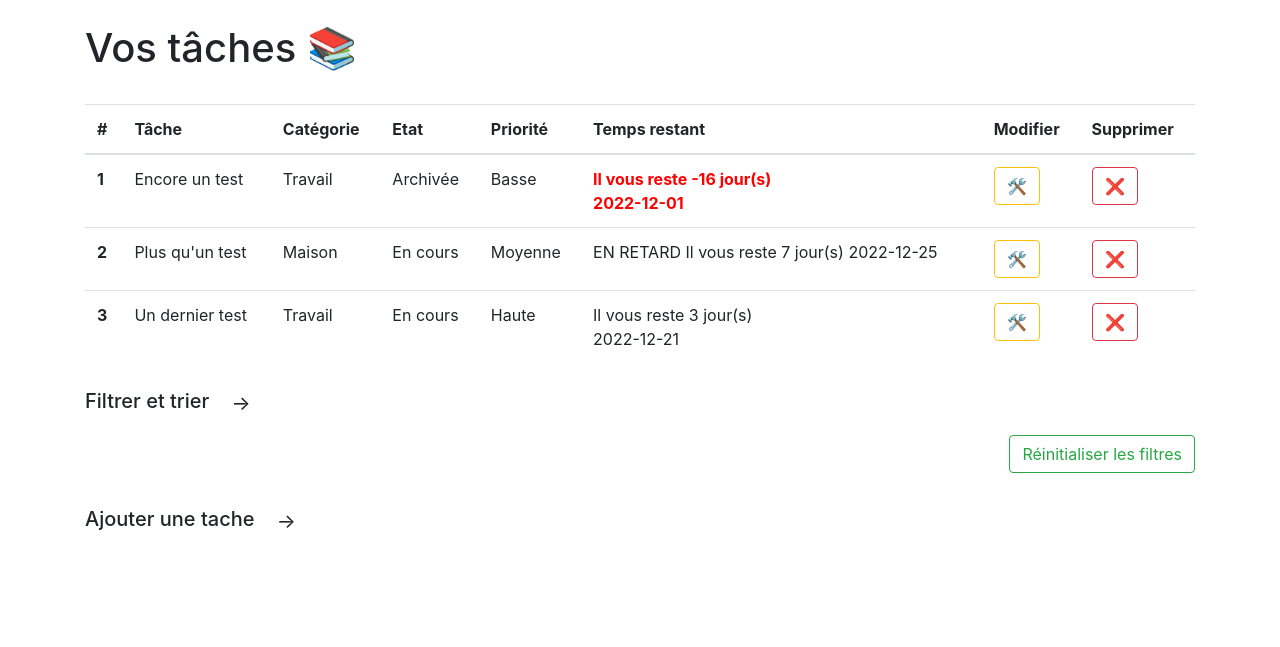
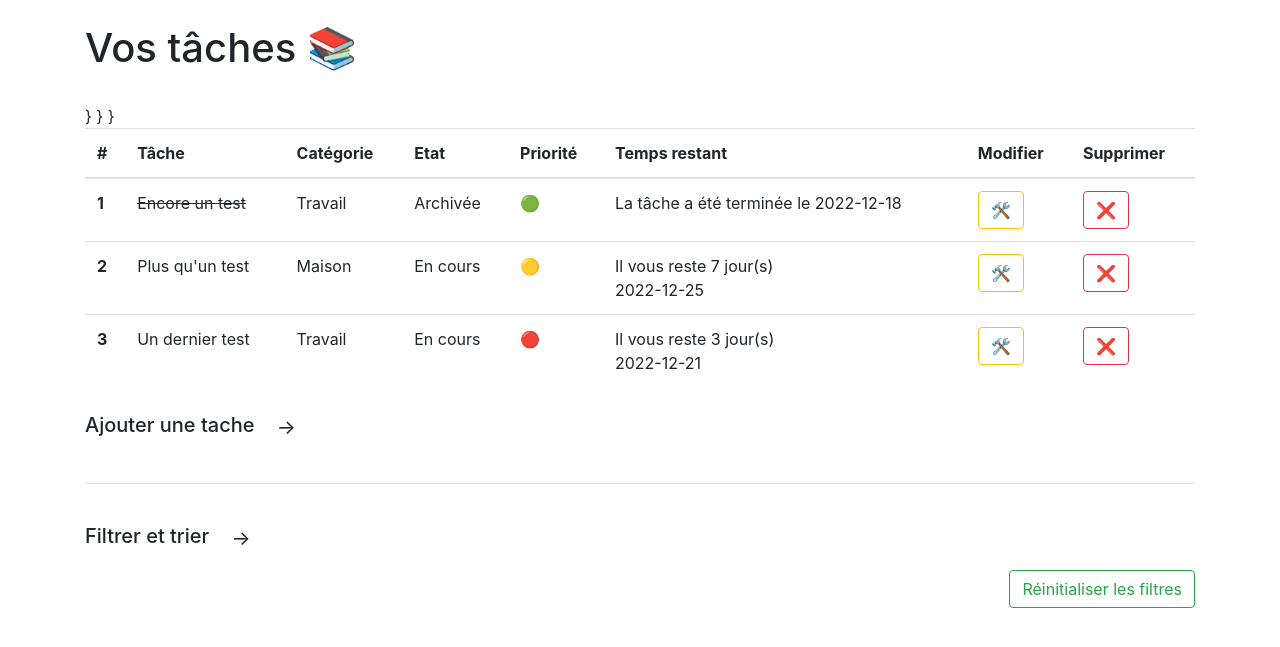
Before and after one commit to Kapoutaine/ToDoList, a Flask app: page / in a window 1280 px wide. Shown: the part 56-703 px from the top of the page. Run offline with Flask 2, Linux system fonts and the light colour scheme; some libraries are stand-ins or nearby versions.

Commit message:
Fin officiel du projet ToDoList

```diff
--- a/static/base.css
+++ b/static/base.css
@@ -9,3 +9,8 @@
     color: red;
     font-weight: bold;
 }
+
+hr {
+    margin-top: 0px;
+    margin-bottom: 30px;
+}
--- a/templates/accueil.html
+++ b/templates/accueil.html
@@ -23,11 +23,27 @@
     {% for tache in results %}
     <tr>
         <th scope="row">{{ results.index(tache) + 1 }}</th>
+        {% if tache[2] == 'En cours' %}
         <td>{{ tache[0] }}</td>
+        {% else %}
+        <td><s>{{ tache[0] }}</s></td>
+        {% endif %}
         <td>{{ tache[1] }}</td>
         <td>{{ tache[2] }}</td>
-        <td>{{ tache[3] }}</td>
-        <td id="{{ tache[6]+1 }}" class="temps">Il vous reste {{ tache[6]+1 }} jour(s)<br> {{ tache[4] }}</td>
+        {% if tache[3] == 'Basse' %}}
+        <td>🟢</td>
+        {% elif tache[3] == 'Moyenne' %}
+        <td>🟡</td>
+        {% else %}
+        <td>🔴</td>
+        {% endif %}
+        {% if tache[6]+1 > 0 and tache[2] == 'En cours' %}}
+        <td>Il vous reste {{ tache[6]+1 }} jour(s)<br> {{ tache[4] }}</td>
+        {% elif tache[6]+1 <= 0 and tache[2] == 'En cours'%}
+        <td class="retard">Vous etes en retard de {{ -tache[6] }} jour(s)<br> {{ tache[4] }}</td>
+        {% else %}
+        <td>La tâche a été terminée le {{ tache[5] }}</td>
+        {% endif %}
         <td>
             <form action="/ouvrir_modfier" method="POST">
                 <button
@@ -38,13 +54,44 @@
         <td>
             <form action="/supprimer" method="POST">
                 <button type="submit" class="btn btn-outline-danger" name="idTache" value="{{ tache[-1] }}"
-                        onclick="SendNotif('a bien été supprimée.', task_name='{{ tache[0] }}')">❌</button>
+                        onclick="SendNotif('a bien été supprimée.', task_name='{{ tache[0] }}')">❌
+                </button>
             </form>
         </td>
     </tr>
     {% endfor %}
     </tbody>
 </table>
+<!-- Bouton pour déclencher l'action -->
+<h5>Ajouter une tache
+    <button class="btn btn_light btn-lg" id="buttonAjouter" onclick="unhideAjouter()">→</button>
+</h5>
+<br>
+<div id="divAjouter">
+    <form action="/ajouter" method="POST">
+        <label for="titre">Titre:</label>
+        <input type="text" id="titre" name="name" size="14"/>
+        <label for="categorie">Catégorie:</label>
+        <select name="categorie" id="categorie">
+            <option value="1">Travail</option>
+            <option value="2">Maison</option>
+        </select>
+        <label for="priorite">Priorité:</label>
+        <select name="priorite" id="priorite">
+            <option value="1">Basse</option>
+            <option value="2">Moyenne</option>
+            <option value="3">Haute</option>
+        </select>
+        <label for="date">Fin de la tâche:</label>
+        <input type="date" name="date_echeance" id="date"/>
+        <br>
+        <!--Submit des données-->
+        <button type="submit" class="btn btn-primary btn-sm" onclick="SendNotif('a bien été créée.',
+         task_name=document.getElementById('titre').textContent)">Nouvelle Tâche
+        </button>
+    </form>
+</div>
+<hr>
 <div>
     <h5>Filtrer et trier
         <button class="btn btn_light btn-lg" id="buttonFiltrer" onclick="unhideFiltrer()">→</button>
@@ -79,39 +126,9 @@
         <label for="archivee">Afficher les tâches archivées</label>
         <input type="checkbox" id="archivee" name="archivee" value="0" checked>
         <label for="sorted">Trier par temps restant:</label>
-        <input type="checkbox" id="sorted" name="sorted" value="1">
+        <input type="checkbox" id="sorted" name="sorted" value="1" onchange="chooseArchivee()">
         <br>
         <button type="submit" class="btn btn-primary btn-sm">Confirmer et trier</button>
-    </form>
-</div>
-<br>
-<!-- Bouton pour déclencher l'action -->
-<h5>Ajouter une tache
-    <button class="btn btn_light btn-lg" id="buttonAjouter" onclick="unhideAjouter()">→</button>
-</h5>
-<br>
-<div id="divAjouter">
-    <form action="/ajouter" method="POST">
-        <label for="titre">Titre:</label>
-        <input type="text" id="titre" name="name" size="14"/>
-        <label for="categorie">Catégorie:</label>
-        <select name="categorie" id="categorie">
-            <option value="1">Travail</option>
-            <option value="2">Maison</option>
-        </select>
-        <label for="priorite">Priorité:</label>
-        <select name="priorite" id="priorite">
-            <option value="1">Basse</option>
-            <option value="2">Moyenne</option>
-            <option value="3">Haute</option>
-        </select>
-        <label for="date">Fin de la tâche:</label>
-        <input type="date" name="date_echeance" id="date"/>
-        <br>
-        <!--Submit des données-->
-        <button type="submit" class="btn btn-primary btn-sm" onclick="SendNotif('a bien été créée.',
-         task_name=document.getElementById('titre').textContent)">Nouvelle Tâche
-        </button>
     </form>
 </div>
 <br>
@@ -124,8 +141,8 @@
 
     function chooseArchivee() {
         const checkbox = document.getElementById("archivee")
-        const select = document.getElementById("etat_tri")
-        checkbox.checked = (select.textContent === "Tous les états")
+        const sort = document.getElementById("sorted")
+        checkbox.checked = !(sort.checked)
     }
 
     function unhideFiltrer() {
@@ -165,10 +182,10 @@
     div.setAttribute('hidden', 'true');
 
     const elt = document.getElementsByClassName("temps")
-    for (let i=0; i<elt.length; i++) {
+    for (let i = 0; i < elt.length; i++) {
         if (parseInt(elt.item(i).id, 10) <= 0) {
             elt.item(i).className = "retard"
-            elt.item(i).textContent = "EN RETARD\n" + elt.item(i).textContent
+            elt.item(i).textContent = "EN RETARD" + elt.item(i).textContent
         }
     }
 
--- a/templates/base.html
+++ b/templates/base.html
@@ -7,7 +7,7 @@
 
     <!-- Bootstrap CSS -->
     <link rel="stylesheet" href="https://stackpath.bootstrapcdn.com/bootstrap/4.4.1/css/bootstrap.min.css" integrity="sha384-Vkoo8x4CGsO3+Hhxv8T/Q5PaXtkKtu6ug5TOeNV6gBiFeWPGFN9MuhOf23Q9Ifjh" crossorigin="anonymous">
-    <link rel="stylesheet" href="{{ url_for('static', filename='base.css') }}" />
+    <link rel="stylesheet" href="{{ url_for('static', filename='base.css') }}"/>
     <title>ToDoList</title>
 </head>
 <body>
```
Also changed, not shown: databases/taches.sqlite.
